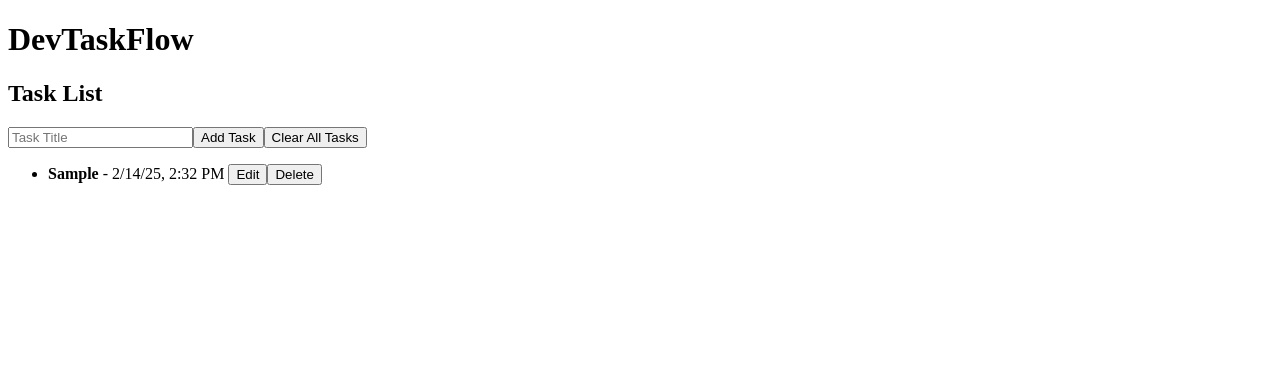
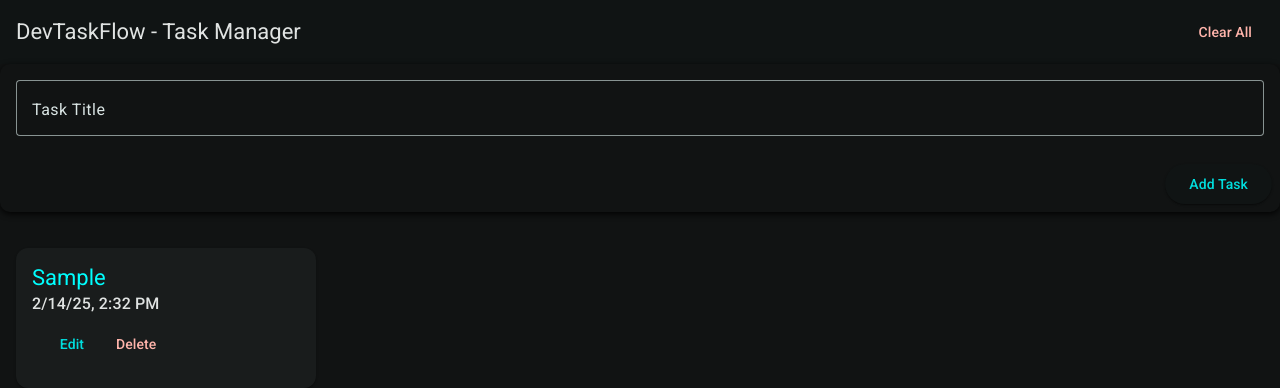
Before and after one commit to art2url/dev-task-flow, an Angular app: page /tasks in a window 1280 px wide. Both pictures are taken after typing "Sample" into the empty fields and a click on the button "Add Task". Shown: the top 388 px of the page. Built offline with nearby package versions, Linux system fonts and the light colour scheme.

Commit message:
Applied Cyan/Orange theme with Angular Material

```diff
--- a/angular.json
+++ b/angular.json
@@ -32,6 +32,7 @@
               }
             ],
             "styles": [
+              "@angular/material/prebuilt-themes/cyan-orange.css",
               "src/styles.scss"
             ],
             "scripts": [],
@@ -96,6 +97,7 @@
               }
             ],
             "styles": [
+              "@angular/material/prebuilt-themes/cyan-orange.css",
               "src/styles.scss"
             ],
             "scripts": []
--- a/package.json
+++ b/package.json
@@ -12,10 +12,12 @@
   "private": true,
   "dependencies": {
     "@angular/animations": "^18.2.0",
+    "@angular/cdk": "^18.2.14",
     "@angular/common": "^18.2.0",
     "@angular/compiler": "^18.2.0",
     "@angular/core": "^18.2.0",
     "@angular/forms": "^18.2.0",
+    "@angular/material": "^18.2.14",
     "@angular/platform-browser": "^18.2.0",
     "@angular/platform-browser-dynamic": "^18.2.0",
     "@angular/platform-server": "^18.2.0",
--- a/src/app/app.component.html
+++ b/src/app/app.component.html
@@ -1,2 +1 @@
-<h1>{{ title }}</h1>
 <router-outlet></router-outlet>
--- a/src/app/features/tasks/task-form/task-form.component.html
+++ b/src/app/features/tasks/task-form/task-form.component.html
@@ -1,5 +1,17 @@
-<input [(ngModel)]="title" placeholder="Task Title" />
-<button (click)="saveTask()">
-  {{ taskToEdit ? "Update Task" : "Add Task" }}
-</button>
-<button *ngIf="taskToEdit" (click)="resetForm()">Cancel</button>
+<mat-card class="task-form-card">
+  <mat-card-content>
+    <mat-form-field appearance="outline" class="task-input">
+      <mat-label>Task Title</mat-label>
+      <input matInput [(ngModel)]="title" placeholder="Enter task title" />
+    </mat-form-field>
+  </mat-card-content>
+
+  <mat-card-actions align="end">
+    <button mat-raised-button color="primary" (click)="saveTask()">
+      {{ taskToEdit ? "Update Task" : "Add Task" }}
+    </button>
+    <button *ngIf="taskToEdit" mat-button color="warn" (click)="resetForm()">
+      Cancel
+    </button>
+  </mat-card-actions>
+</mat-card>
--- a/src/app/features/tasks/task-form/task-form.component.scss
+++ b/src/app/features/tasks/task-form/task-form.component.scss
@@ -0,0 +1,10 @@
+.task-form-card {
+  background-color: var(--background-color);
+  border-radius: 10px;
+  box-shadow: 0 2px 6px rgba(0, 0, 0, 0.9);
+  margin-bottom: 20px;
+}
+
+.task-input {
+  width: 100%;
+}
--- a/src/app/features/tasks/task-list/task-list.component.html
+++ b/src/app/features/tasks/task-list/task-list.component.html
@@ -1,4 +1,8 @@
-<h2>Task List</h2>
+<mat-toolbar color="primary">
+  <span>DevTaskFlow - Task Manager</span>
+  <span class="spacer"></span>
+  <button mat-button color="warn" (click)="clearAll()">Clear All</button>
+</mat-toolbar>
 
 <app-task-form
   [taskToEdit]="taskToEdit"
@@ -7,16 +11,19 @@
 >
 </app-task-form>
 
-<button (click)="clearAll()">Clear All Tasks</button>
-
-<ul *ngIf="tasks.length > 0; else noTasks">
-  <li *ngFor="let task of tasks">
-    <strong>{{ task.title }}</strong> - {{ task.createdAt | date : "short" }}
-    <button (click)="startEdit(task)">Edit</button>
-    <button (click)="deleteTask(task.id)">Delete</button>
-  </li>
-</ul>
+<div class="task-list">
+  <mat-card *ngFor="let task of tasks" class="task-card">
+    <mat-card-title class="task-title">{{ task.title }}</mat-card-title>
+    <mat-card-subtitle>{{ task.createdAt | date : "short" }}</mat-card-subtitle>
+    <mat-card-actions>
+      <button mat-button color="primary" (click)="startEdit(task)">Edit</button>
+      <button mat-button color="warn" (click)="deleteTask(task.id)">
+        Delete
+      </button>
+    </mat-card-actions>
+  </mat-card>
+</div>
 
 <ng-template #noTasks>
-  <p>No tasks available.</p>
+  <p class="no-tasks">No tasks available.</p>
 </ng-template>
--- a/src/app/features/tasks/task-list/task-list.component.scss
+++ b/src/app/features/tasks/task-list/task-list.component.scss
@@ -0,0 +1,29 @@
+.spacer {
+  flex: 1 1 auto;
+}
+
+.task-title {
+  color: cyan;
+}
+
+.task-list {
+  display: grid;
+  grid-template-columns: repeat(auto-fill, minmax(280px, 1fr));
+  gap: 16px;
+  padding: 16px;
+}
+
+.task-card {
+  padding: 16px;
+  transition: 0.3s;
+  &:hover {
+    box-shadow: 0px 16px 16px rgba(0, 0, 0, 0.5);
+  }
+}
+
+.no-tasks {
+  text-align: center;
+  font-size: 18px;
+  color: gray;
+  margin-top: 20px;
+}
--- a/src/app/features/tasks/task-list/task-list.component.ts
+++ b/src/app/features/tasks/task-list/task-list.component.ts
@@ -4,10 +4,21 @@ import { TaskService } from '../task.service';
 import { Task } from '../models/task.model';
 import { TaskFormComponent } from '../task-form/task-form.component';
 
+// Material Imports
+import { MatToolbarModule } from '@angular/material/toolbar';
+import { MatButtonModule } from '@angular/material/button';
+import { MatCardModule } from '@angular/material/card';
+
 @Component({
   selector: 'app-task-list',
   standalone: true,
-  imports: [CommonModule, TaskFormComponent],
+  imports: [
+    CommonModule,
+    TaskFormComponent,
+    MatToolbarModule,
+    MatButtonModule,
+    MatCardModule,
+  ],
   templateUrl: './task-list.component.html',
   styleUrl: './task-list.component.scss',
 })
@@ -24,7 +35,7 @@ export class TaskListComponent implements OnInit {
   }
 
   startEdit(task: Task): void {
-    this.taskToEdit = { ...task }; // Pass a copy to avoid live binding issues
+    this.taskToEdit = { ...task };
   }
 
   handleTaskAdded(task: Task): void {
--- a/src/index.html
+++ b/src/index.html
@@ -1,13 +1,21 @@
-<!doctype html>
+<!DOCTYPE html>
 <html lang="en">
-<head>
-  <meta charset="utf-8">
-  <title>DevTaskFlow</title>
-  <base href="/">
-  <meta name="viewport" content="width=device-width, initial-scale=1">
-  <link rel="icon" type="image/x-icon" href="favicon.ico">
-</head>
-<body>
-  <app-root></app-root>
-</body>
+  <head>
+    <meta charset="utf-8" />
+    <title>DevTaskFlow</title>
+    <base href="/" />
+    <meta name="viewport" content="width=device-width, initial-scale=1" />
+    <link rel="icon" type="image/x-icon" href="favicon.ico" />
+    <link
+      href="https://fonts.googleapis.com/css2?family=Roboto:wght@300;400;500&display=swap"
+      rel="stylesheet"
+    />
+    <link
+      href="https://fonts.googleapis.com/icon?family=Material+Icons"
+      rel="stylesheet"
+    />
+  </head>
+  <body class="mat-typography">
+    <app-root></app-root>
+  </body>
 </html>
--- a/src/main.ts
+++ b/src/main.ts
@@ -1,8 +1,14 @@
 import { bootstrapApplication } from '@angular/platform-browser';
+import { provideAnimations } from '@angular/platform-browser/animations';
+import { provideRouter } from '@angular/router';
+import { provideHttpClient } from '@angular/common/http';
 import { AppComponent } from './app/app.component';
-import { provideRouter } from '@angular/router';
 import { appRoutes } from './app/app.routes';
 
 bootstrapApplication(AppComponent, {
-  providers: [provideRouter(appRoutes)],
+  providers: [
+    provideRouter(appRoutes),
+    provideAnimations(),
+    provideHttpClient(),
+  ],
 }).catch((err) => console.error(err));
--- a/src/styles.scss
+++ b/src/styles.scss
@@ -1 +1,11 @@
-/* You can add global styles to this file, and also import other style files */
+* {
+  padding: 0;
+  margin: 0;
+}
+
+html,
+body {
+  height: 100%;
+  background-color: #111313;
+  font-family: Roboto, "Helvetica Neue", sans-serif;
+}
```
Also changed, not shown: src/app/features/tasks/task-form/task-form.component.ts (+14 -1 lines).
